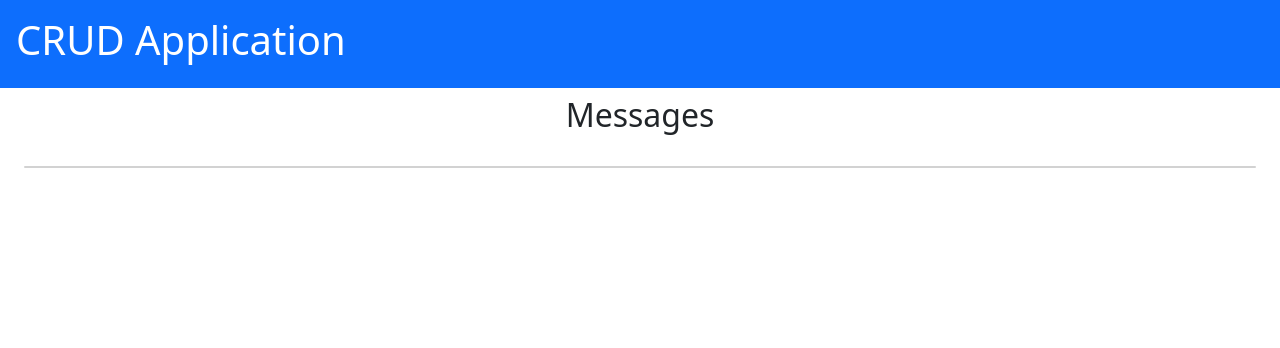
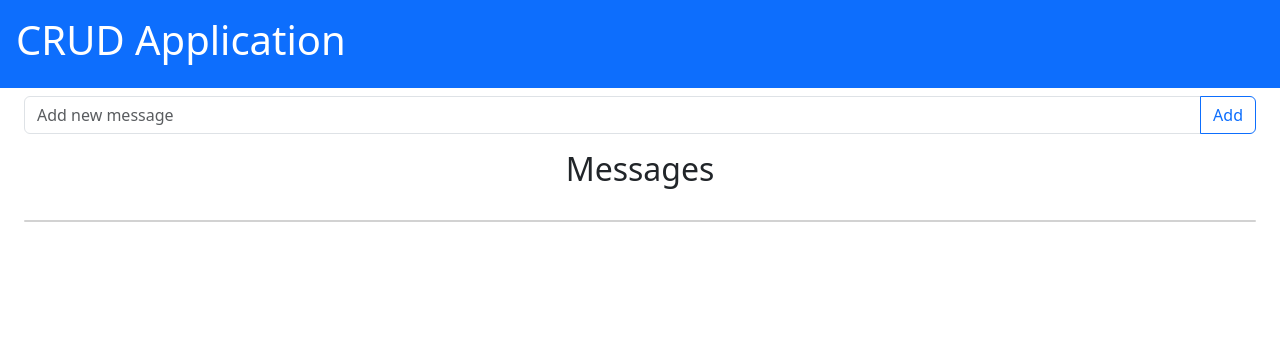
Before and after one commit to AATsukanov/module17_practice_FastAPI_html, a FastAPI app: page / in a window 1280 px wide. Shown: the top 348 px of the page. Run offline with FastAPI, Linux system fonts and the light colour scheme.

Commit message:
Практическое применение Python с FastAPI, uvicorn, Jinja2, pydantic.BaseModel, Body, HTTPException, Request, HTMLResponse, Form, HTML. Добавлены формы "Form". Небольшие правки. Добавлено: app = FastAPI(swagger_ui_parameters={'tryItOutEnabled': True})

```diff
--- a/main.py
+++ b/main.py
@@ -6,7 +6,7 @@ from pydantic import BaseModel
 from fastapi.templating import Jinja2Templates
 import uvicorn
 
-app = FastAPI()
+app = FastAPI(swagger_ui_parameters={'tryItOutEnabled': True})
 templates = Jinja2Templates(directory='templates')
 
 messages_db = []
--- a/templates/message.html
+++ b/templates/message.html
@@ -1,6 +1,23 @@
 {% extends "main.html" %}
 
 {% block crud_container %}
+
+<section class="container-fluid">
+    <form method="post" action="/">
+          <div class="col-auto">
+              <div class="input-group mb-3">
+                  <input type="text" name="message" value="{{text}}" class="form-control"
+                  placeholder="Add new message" aria-label="Add message"
+                  aria-describedby="button-addon2"/>
+                  <button class="btn btn-outline-primary" type="submit" id="button-addon2"
+                  data-mdb-ripple-color="dark">
+                      Add
+                  </button>
+              </div>
+          </div>
+    </form>
+</section>
+
 {% if message %}
 <article class="card container fluid">
     <br>
```
Also changed, not shown: main_new.py (+13 -9 lines).
